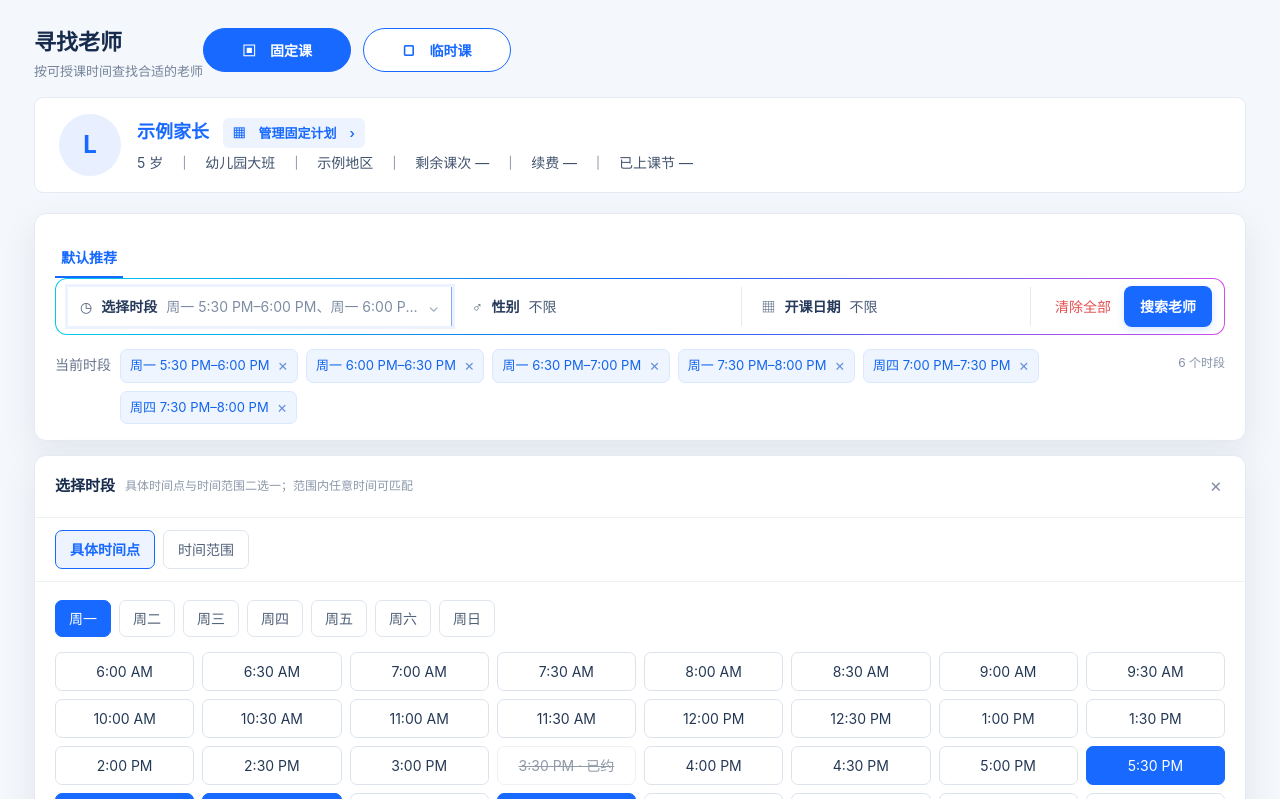
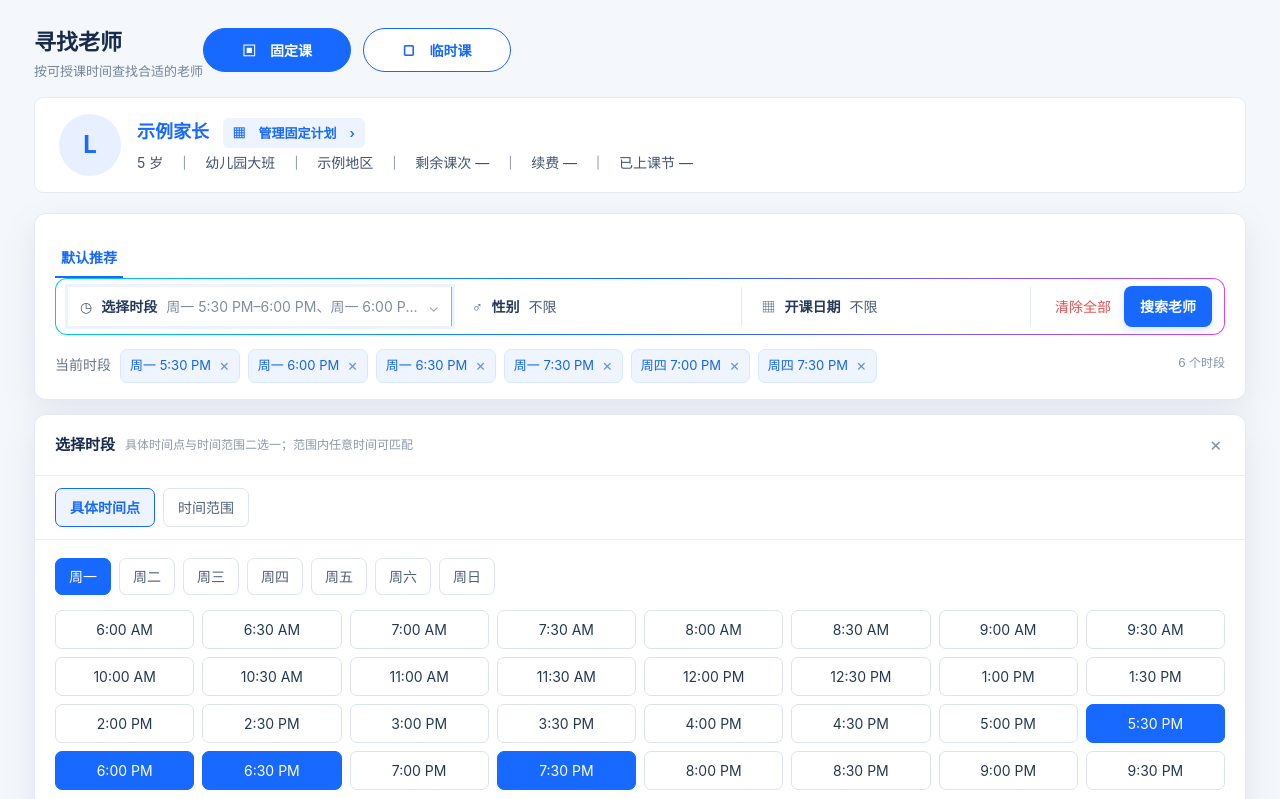
Before and after one commit to xiliu0920-lab/pc-time-range-filter-demo, a plain HTML site: page index.html in a window 1280 px wide. Both pictures are taken after a click on the button "具体时间点". Shown: the top 799 px of the page. Drawn offline with Linux system fonts and the light colour scheme.

Commit message:
Refine time point selection and booked-slot feedback

```diff
--- a/index.html
+++ b/index.html
@@ -84,9 +84,10 @@
  function matchingEntries(map){return ordered(map).flatMap(({day,range})=>{let segments=[[toMinutes(range[0]),toMinutes(range[1])]];for(const [busyStart,busyEnd] of (bookedLessons[day]||[])){const bs=toMinutes(busyStart),be=toMinutes(busyEnd);segments=segments.flatMap(([a,b])=>be<=a||bs>=b?[[a,b]]:[[a,Math.max(a,bs)],[Math.min(b,be),b]].filter(([x,y])=>x<y));}return segments.map(([a,b])=>({day,range:[fromMinutes(a),fromMinutes(b),range[2]]}));});}
  function durationLabel(map){let n=ordered(map).length;return `${n} 个星期时段`}
  function activeMap(){return drafts[active]}
+ function prettyEntry({day,range}){return timeMode==='point'?`${day} ${formatTime(range[0])}`:fmt(day,range)}
  function pointEntries(){return days.flatMap(day=>(pointSelections[day]||[]).map(t=>({day,range:[t,fromMinutes(toMinutes(t)+30)]}))).filter(({day,range})=>!(bookedLessons[day]||[]).some(([a,b])=>toMinutes(range[0])<toMinutes(b)&&toMinutes(range[1])>toMinutes(a))).sort((a,b)=>days.indexOf(a.day)-days.indexOf(b.day)||a.range[0].localeCompare(b.range[0]));}
- function renderPoints(){const options=[];for(let m=6*60;m<22*60;m+=30){const t=fromMinutes(m),busy=(bookedLessons[pointDay]||[]).some(([a,b])=>m<toMinutes(b)&&m+30>toMinutes(a)),on=(pointSelections[pointDay]||[]).includes(t);options.push(`<button class="point-option ${on?'active':''} ${busy?'busy':''}" data-point="${t}">${formatTime(t)}${busy?' · 已约':''}</button>`)}$('#pointEditor').innerHTML=`<div class="point-days">${days.map(d=>`<button class="point-day ${d===pointDay?'active':''}" data-point-day="${d}">${d}</button>`).join('')}</div><div class="point-grid">${options.join('')}</div><div class="point-note">已约课程时段不可参与匹配（包括其他学科）；点选时间按 30 分钟 slot 演示。</div>`;$$('[data-point-day]').forEach(b=>b.onclick=()=>{pointDay=b.dataset.pointDay;renderPoints()});$$('[data-point]').forEach(b=>b.onclick=()=>{const t=b.dataset.point;if(b.classList.contains('busy'))return toast(`${pointDay} ${formatTime(t)}已有课程，不能用于匹配`);const arr=pointSelections[pointDay]||[];pointSelections[pointDay]=arr.includes(t)?arr.filter(x=>x!==t):[...arr,t].sort();renderPoints();syncSummary()})}
- function syncSummary(){const entries=timeMode==='range'?ordered(drafts[active]):pointEntries();$('#selectedChips').innerHTML=entries.length?entries.map(({day,range},i)=>`<span class="chip">${fmt(day,range)}${timeMode==='counted'&&active==='counted'?` · ${range[2]||1}节`:''}<button class="x" data-remove="${i}" aria-label="删除">×</button></span>`).join(''):'<span class="empty-selected">未选择</span>';$('#selectedSummary').textContent=entries.length?`${entries.length} 个时段`:'';$('#rangeCount').textContent=entries.length;$('#timeFieldSummary').textContent=entries.length?entries.slice(0,2).map(x=>fmt(x.day,x.range)).join('、')+(entries.length>2?'…':''):timeMode==='range'?'选择星期和时间范围':'选择具体时间点';$$('[data-remove]').forEach(b=>b.onclick=()=>{const e=entries[+b.dataset.remove];if(timeMode==='point'){pointSelections[e.day]=(pointSelections[e.day]||[]).filter(t=>t!==e.range[0]);renderPoints()}else{drafts[active][e.day].splice(drafts[active][e.day].indexOf(e.range),1);if(!drafts[active][e.day].length)delete drafts[active][e.day];render()}syncSummary()})}
+ function renderPoints(){const options=[];for(let m=6*60;m<22*60;m+=30){const t=fromMinutes(m),busy=(bookedLessons[pointDay]||[]).some(([a,b])=>m<toMinutes(b)&&m+30>toMinutes(a)),on=(pointSelections[pointDay]||[]).includes(t);options.push(`<button class="point-option ${on?'active':''}" data-point="${t}">${formatTime(t)}</button>`)}$('#pointEditor').innerHTML=`<div class="point-days">${days.map(d=>`<button class="point-day ${d===pointDay?'active':''}" data-point-day="${d}">${d}</button>`).join('')}</div><div class="point-grid">${options.join('')}</div><div class="point-note">已约课程时段不可参与匹配（包括其他学科）；点选时间按 30 分钟 slot 演示。</div>`;$$('[data-point-day]').forEach(b=>b.onclick=()=>{pointDay=b.dataset.pointDay;renderPoints()});$$('[data-point]').forEach(b=>b.onclick=()=>{const t=b.dataset.point;if(b.classList.contains('busy'))return toast(`${pointDay} ${formatTime(t)}已有课程，不能用于匹配`);const arr=pointSelections[pointDay]||[];pointSelections[pointDay]=arr.includes(t)?arr.filter(x=>x!==t):[...arr,t].sort();renderPoints();syncSummary()})}
+ function syncSummary(){const entries=timeMode==='range'?ordered(drafts[active]):pointEntries();$('#selectedChips').innerHTML=entries.length?entries.map(({day,range},i)=>`<span class="chip">${prettyEntry({day,range})}${timeMode==='counted'&&active==='counted'?` · ${range[2]||1}节`:''}<button class="x" data-remove="${i}" aria-label="删除">×</button></span>`).join(''):'<span class="empty-selected">未选择</span>';$('#selectedSummary').textContent=entries.length?`${entries.length} 个时段`:'';$('#rangeCount').textContent=entries.length;$('#timeFieldSummary').textContent=entries.length?entries.slice(0,2).map(x=>fmt(x.day,x.range)).join('、')+(entries.length>2?'…':''):timeMode==='range'?'选择星期和时间范围':'选择具体时间点';$$('[data-remove]').forEach(b=>b.onclick=()=>{const e=entries[+b.dataset.remove];if(timeMode==='point'){pointSelections[e.day]=(pointSelections[e.day]||[]).filter(t=>t!==e.range[0]);renderPoints()}else{drafts[active][e.day].splice(drafts[active][e.day].indexOf(e.range),1);if(!drafts[active][e.day].length)delete drafts[active][e.day];render()}syncSummary()})}
 
  function renderShared(){
   const map=drafts.shared;const picked=new Set(Object.keys(map));
@@ -137,8 +138,8 @@
  function toast(s){const t=$('#toast');t.textContent=s;t.classList.add('show');clearTimeout(toast.timer);toast.timer=setTimeout(()=>t.classList.remove('show'),2000)}
  $$('.tab').forEach(t=>t.onclick=()=>{active=t.dataset.scheme;render();});$('#closeEditor').onclick=()=>{$('#editor').hidden=true;$('#timeToggle').classList.remove('open')};$('#timeToggle').onclick=()=>{$('#editor').hidden=!$('#editor').hidden;$('#timeToggle').classList.toggle('open',!$('#editor').hidden)};
  $('#pointMode').onclick=()=>{timeMode='point';$('#pointMode').classList.add('active');$('#rangeMode').classList.remove('active');$('#pointEditor').hidden=false;$('#rangeEditor').hidden=true;renderPoints();syncSummary()};$('#rangeMode').onclick=()=>{timeMode='range';$('#rangeMode').classList.add('active');$('#pointMode').classList.remove('active');$('#pointEditor').hidden=true;$('#rangeEditor').hidden=false;syncSummary()};
- $('#cancelBtn').onclick=()=>{drafts[active]=JSON.parse(JSON.stringify(applied[active]));render();toast('已恢复上次应用的筛选条件')};$('#applyBtn').onclick=()=>{const entries=timeMode==='range'?matchingEntries(drafts[active]):pointEntries();$('#resultHint').textContent=entries.length?'筛选条件已应用':'尚未应用筛选';$('#appliedConditions').innerHTML=entries.map(({day,range})=>`<span class="pill-light">${fmt(day,range)}</span>`).join('');toast(entries.length?'筛选条件已应用':'已清空筛选条件')};
- $('#searchBtn').onclick=()=>{const requested=timeMode==='range'?ordered(drafts[active]):pointEntries();if(!requested.length)return toast(timeMode==='range'?'请先选择时间范围':'请先选择具体时间点');const entries=timeMode==='range'?matchingEntries(drafts[active]):pointEntries();if(!entries.length)return toast('所选时间均已被本人已约课程占用');$('#resultHint').textContent='已排除本人已约课程（学科不限）';$('#resultEmpty').hidden=true;$('#teacherCards').hidden=false;$('#editor').hidden=true;$('#timeToggle').classList.remove('open');$('#appliedConditions').innerHTML=entries.map(({day,range})=>`<span class="pill-light">${fmt(day,range)}</span>`).join('');toast('已提交老师筛选条件')};
+ $('#cancelBtn').onclick=()=>{drafts[active]=JSON.parse(JSON.stringify(applied[active]));render();toast('已恢复上次应用的筛选条件')};$('#applyBtn').onclick=()=>{const entries=timeMode==='range'?matchingEntries(drafts[active]):pointEntries();$('#resultHint').textContent=entries.length?'筛选条件已应用':'尚未应用筛选';$('#appliedConditions').innerHTML='';toast(entries.length?'筛选条件已应用':'已清空筛选条件')};
+ $('#searchBtn').onclick=()=>{const requested=timeMode==='range'?ordered(drafts[active]):pointEntries();if(!requested.length)return toast(timeMode==='range'?'请先选择时间范围':'请先选择具体时间点');const entries=timeMode==='range'?matchingEntries(drafts[active]):pointEntries();if(!entries.length)return toast('所选时间均已被本人已约课程占用');$('#resultHint').textContent='已排除本人已约课程（学科不限）';$('#resultEmpty').hidden=true;$('#teacherCards').hidden=false;$('#editor').hidden=true;$('#timeToggle').classList.remove('open');$('#appliedConditions').innerHTML='';toast('已提交老师筛选条件')};
  $('#clearAll').onclick=()=>{drafts[active]={};pointSelections={};gender='不限';courseDate='不限';$('#genderLabel').textContent=gender;$('#dateLabel').textContent=courseDate;render();syncSummary();$('#appliedConditions').innerHTML='';$('#resultHint').textContent='选择条件后点击搜索';$('#resultEmpty').hidden=false;$('#teacherCards').hidden=true;toast('已清除筛选条件')};$('#genderToggle').onclick=()=>{$('#genderPopover').hidden=!$('#genderPopover').hidden;$('#datePopover').hidden=true};$('#dateToggle').onclick=()=>{$('#datePopover').hidden=!$('#datePopover').hidden;$('#genderPopover').hidden=true};$$('[data-gender]').forEach(b=>b.onclick=()=>{gender=b.dataset.gender;$('#genderLabel').textContent=gender;$('#genderPopover').hidden=true});$$('[data-date]').forEach(b=>b.onclick=()=>{courseDate=b.dataset.date;$('#dateLabel').textContent=courseDate;$('#datePopover').hidden=true});$$('[data-course]').forEach(b=>b.onclick=()=>{$$('[data-course]').forEach(x=>x.classList.remove('active'));b.classList.add('active');courseType=b.dataset.course});
  $$('.schedule').forEach(b=>b.onclick=()=>toast('打开老师课表（演示）'));$$('.fixed').forEach(b=>b.onclick=()=>toast('已进入固定课时段流程（演示）'));$$('[data-sort]').forEach(b=>b.onclick=()=>{$$('.sort-option').forEach(x=>x.classList.remove('active'));b.classList.add('active');const key=b.dataset.sort;const cards=[...$('#teacherCards').children];cards.sort((a,c)=>key==='default'?Number(a.dataset.order)-Number(c.dataset.order):key==='absence'?Number(a.dataset.absence)-Number(c.dataset.absence):Number(c.dataset[key])-Number(a.dataset[key]));cards.forEach(card=>$('#teacherCards').append(card));});$('[data-more-sort]').onclick=()=>toast('更多排序项（演示）');
  render();
```
